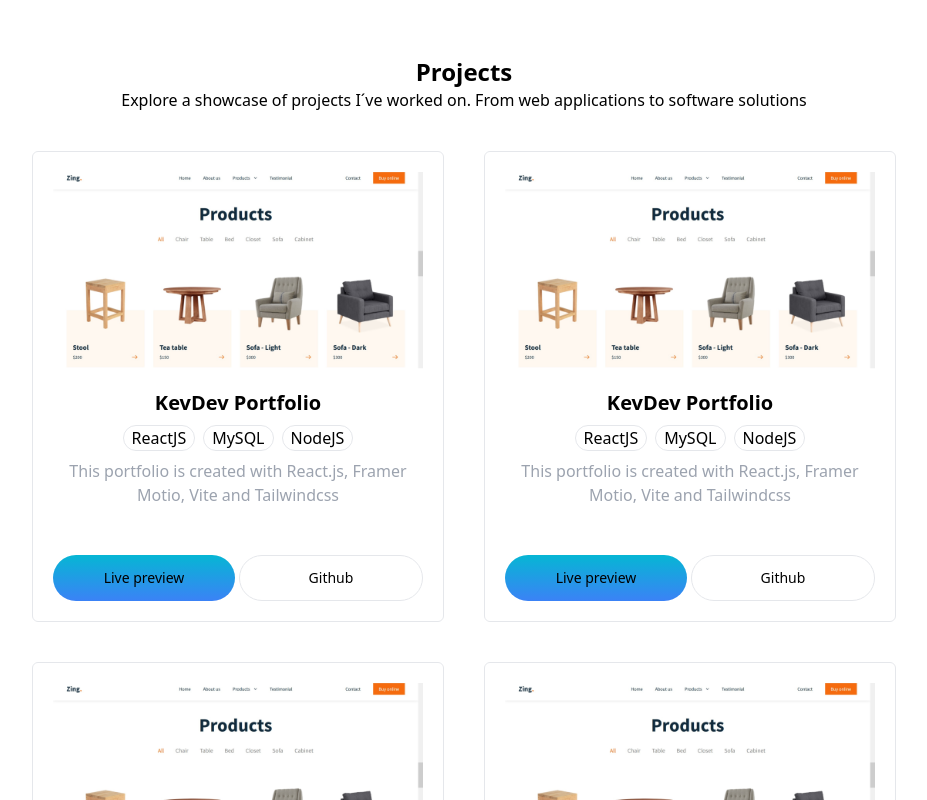
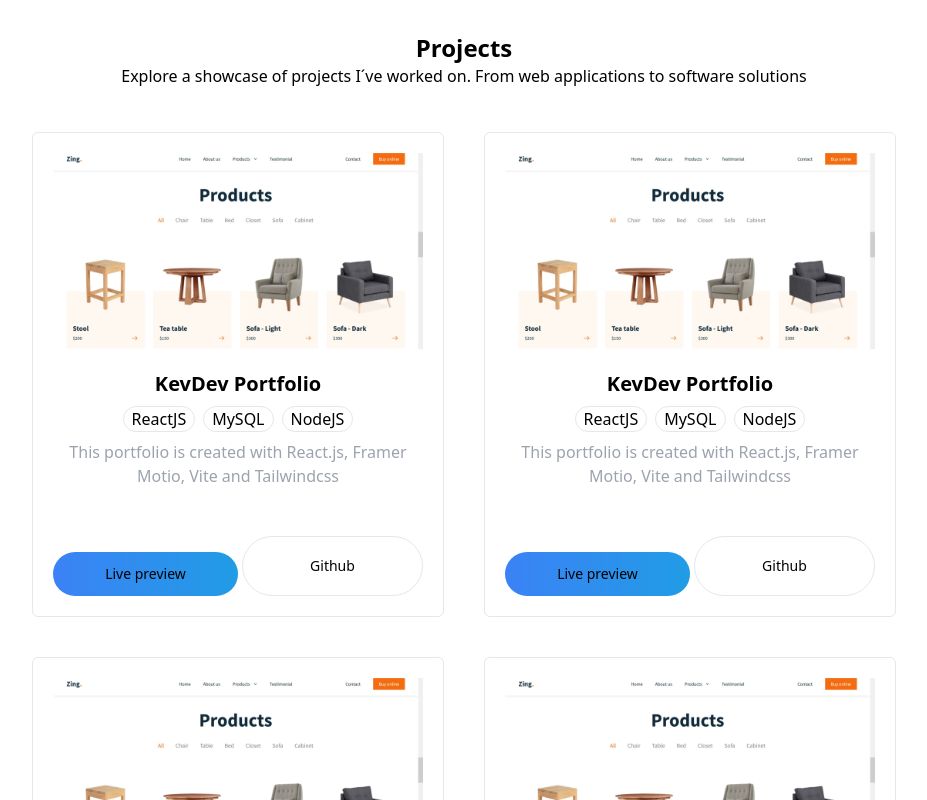
Before and after one commit to KevinCayo10/portfolio_kevdev, a React (Vite) app: page / in a window 1280 px wide. Shown: the part 1060-1860 px from the top of the page, without its empty margins (176-1103 px from the left). Built offline with nearby package versions, Linux system fonts and the light colour scheme.

Commit message:
refactor: Cambia el tipo de animación en las Cards y el estilo de Boton por el tipo de version

```diff
--- a/src/App.css
+++ b/src/App.css
@@ -46,3 +46,14 @@ body {
 .leading-loose {
   line-height: 2;
 }
+
+/* Custom class for hover effect */
+.bg-gradient-hover {
+  background-size: 200% 200%;
+  background-position: left;
+  transition: background-position 0.5s ease-in-out;
+}
+
+.bg-gradient-hover:hover {
+  background-position: right;
+}
--- a/src/components/shared/Button.jsx
+++ b/src/components/shared/Button.jsx
@@ -1,9 +1,16 @@
 import { FontAwesomeIcon } from "@fortawesome/react-fontawesome";
 import PropTypes from "prop-types";
 
-function ButtonG({ iconName, url, label, className }) {
+function ButtonG({ iconName, url, label, version }) {
   return (
-    <button className={className} onClick={() => (window.location.href = url)}>
+    <button
+      className={`${
+        version == "live"
+          ? "text-sm w-1/2 py-3 bg-gradient-to-r from-blue-500 to-cyan-500 rounded-full bg-gradient-hover px-5 mt-4"
+          : "flex-1 text-sm py-3 border rounded-full hover:border-blue-500 hover:text-blue-500"
+      }`}
+      onClick={() => (window.location.href = url)}
+    >
       {iconName ? <FontAwesomeIcon icon={iconName} /> : null}
       {label}
     </button>
@@ -16,9 +23,5 @@ ButtonG.propTypes = {
   iconName: PropTypes.oneOfType([PropTypes.string, PropTypes.array]),
   url: PropTypes.string,
   label: PropTypes.string,
-  className: PropTypes.string,
+  version: PropTypes.string,
 };
-
-ButtonG.defaultProps = {
-  className: "",
-};
--- a/src/components/shared/Card.jsx
+++ b/src/components/shared/Card.jsx
@@ -6,9 +6,9 @@ function Card({ url_img, title, description, url_page, url_github, tools }) {
   return (
     <motion.div
       className="border  rounded-md p-5 flex-1 "
-      initial={{ opacity: 1, y: -25 }}
-      whileInView={{ opacity: 1, y: -5 }}
-      transition={{ duration: 5 }}
+      initial={{ opacity: 1, y: 50 }}
+      whileInView={{ opacity: 1, y: 0 }}
+      transition={{ duration: 0.6, ease: "easeInOut" }}
     >
       <img src={url_img} alt="" width={200} className="w-full h-auto" />
       <h3 className="text-xl font-semibold mt-5">{title}</h3>
@@ -23,16 +23,8 @@ function Card({ url_img, title, description, url_page, url_github, tools }) {
       </div>
       <p className="text-gray-400">{description}</p>
       <div className="flex  mt-12 gap-1 ">
-        <ButtonG
-          className="flex-1 text-sm py-3 bg-gradient-to-t from-blue-500 rounded-full to-cyan-500 hover:from-blue-700 hover:to-cyan-700"
-          url={url_page}
-          label={"Live preview"}
-        />
-        <ButtonG
-          className="flex-1 text-sm py-3 border rounded-full hover:border-blue-500 hover:text-blue-500"
-          url={url_github}
-          label={"Github"}
-        />
+        <ButtonG version="live" url={url_page} label={"Live preview"} />
+        <ButtonG version="code" url={url_github} label={"Github"} />
       </div>
     </motion.div>
   );
```
